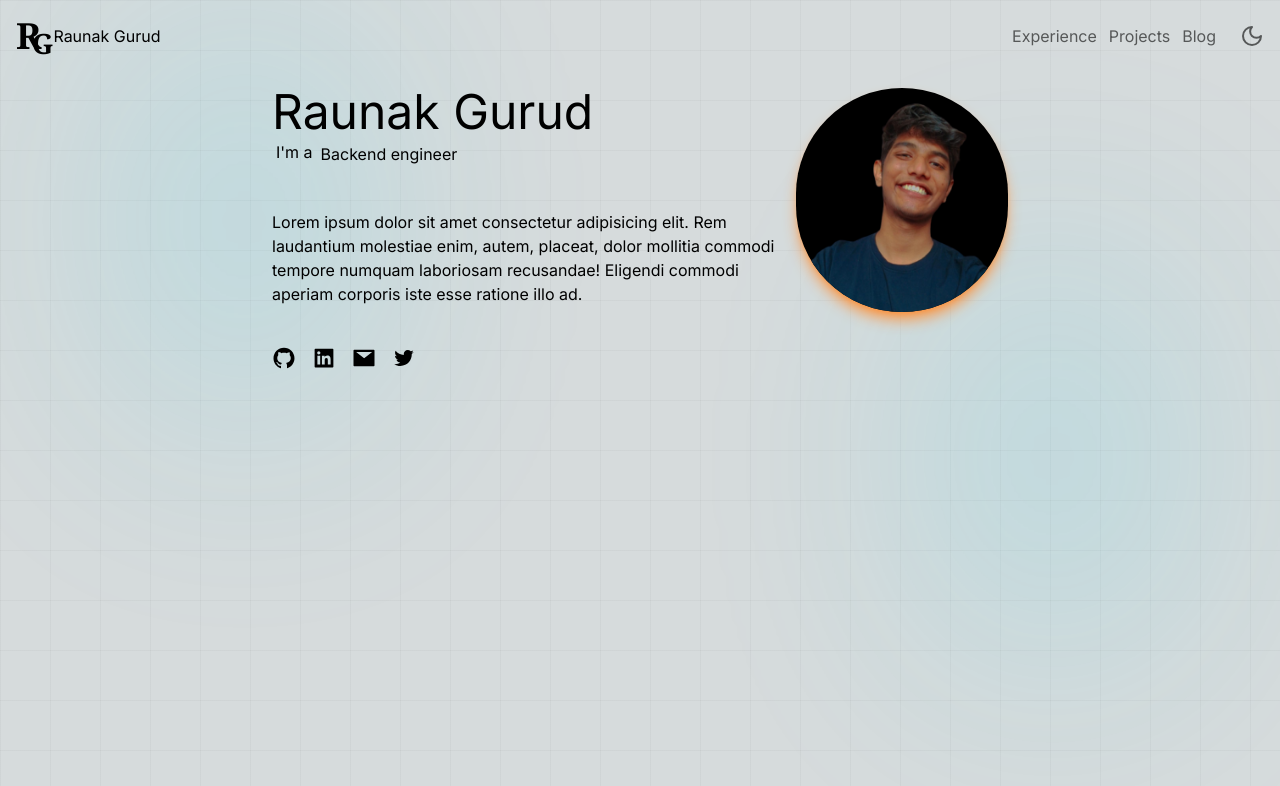
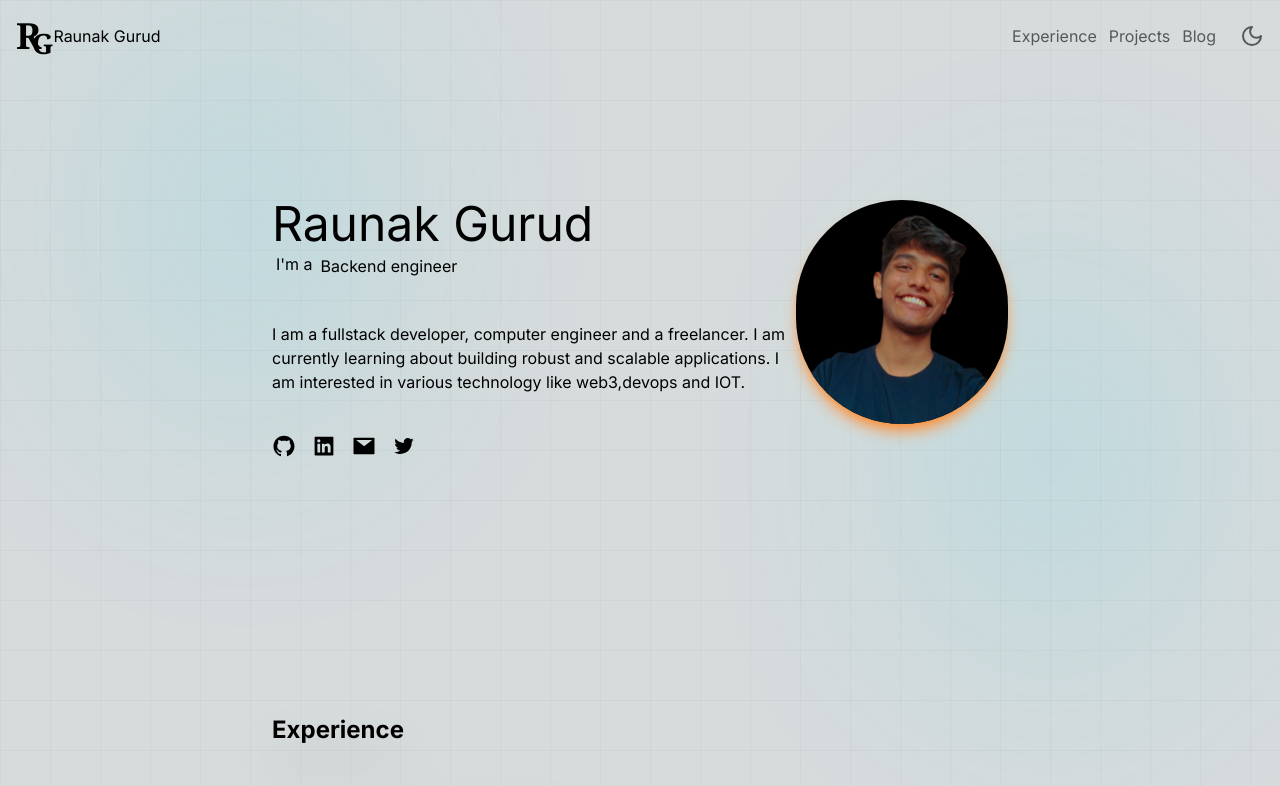
Before and after one commit to raunakgurud09/empty-next13, a Next.js app: page / in a window 1280 px wide. Shown: the top 786 px of the page. Built offline with nearby package versions, Linux system fonts and the light colour scheme.

Commit message:
added description

```diff
--- a/components/main.tsx
+++ b/components/main.tsx
@@ -7,7 +7,7 @@ import Socials from './socials'
 
 export default function Main() {
   return (
-    <section className='flex flex-col-reverse md:flex-row w-full h-screen   mx-auto space-y-4 px-4  '>
+    <section className='flex flex-col-reverse md:flex-row w-full  mx-auto space-y-4 px-4 mt-10 md:mt-28 mb-44'>
       <div className="absolute top-0 left-0 right-0">
         <div className="absolute left-10 md:left-32 top-1 -z-10 overflow-visible opacity-20">
           <div className="circle-1 -z-10 h-[400px] w-[200px] rounded-full bg-cyan-400 mix-blend-multiply blur-[128px]" />
@@ -31,7 +31,7 @@ export default function Main() {
         </p>
         <br />
         <p className='font-normal'>
-          Lorem ipsum dolor sit amet consectetur adipisicing elit. Rem laudantium molestiae enim, autem, placeat, dolor mollitia commodi tempore numquam laboriosam recusandae! Eligendi commodi aperiam corporis iste esse ratione illo ad.
+          I am a fullstack developer, computer engineer and a freelancer. I am currently learning about building robust and scalable applications. I am interested in various technology like web3,devops and IOT.
         </p>
         <div className='mt-10'>
           <Socials />
@@ -44,7 +44,7 @@ export default function Main() {
           alt='profile'
           width={224}
           height={224}
-          className='h-56 w-56 rounded-full backdrop-blur-sm shadow-orange-400 shadow-lg bg-black'
+          className='h-32 w-32 md:h-56 md:w-56 rounded-full backdrop-blur-sm shadow-orange-400 shadow-lg bg-black'
         />
       </div>
     </section >
```
